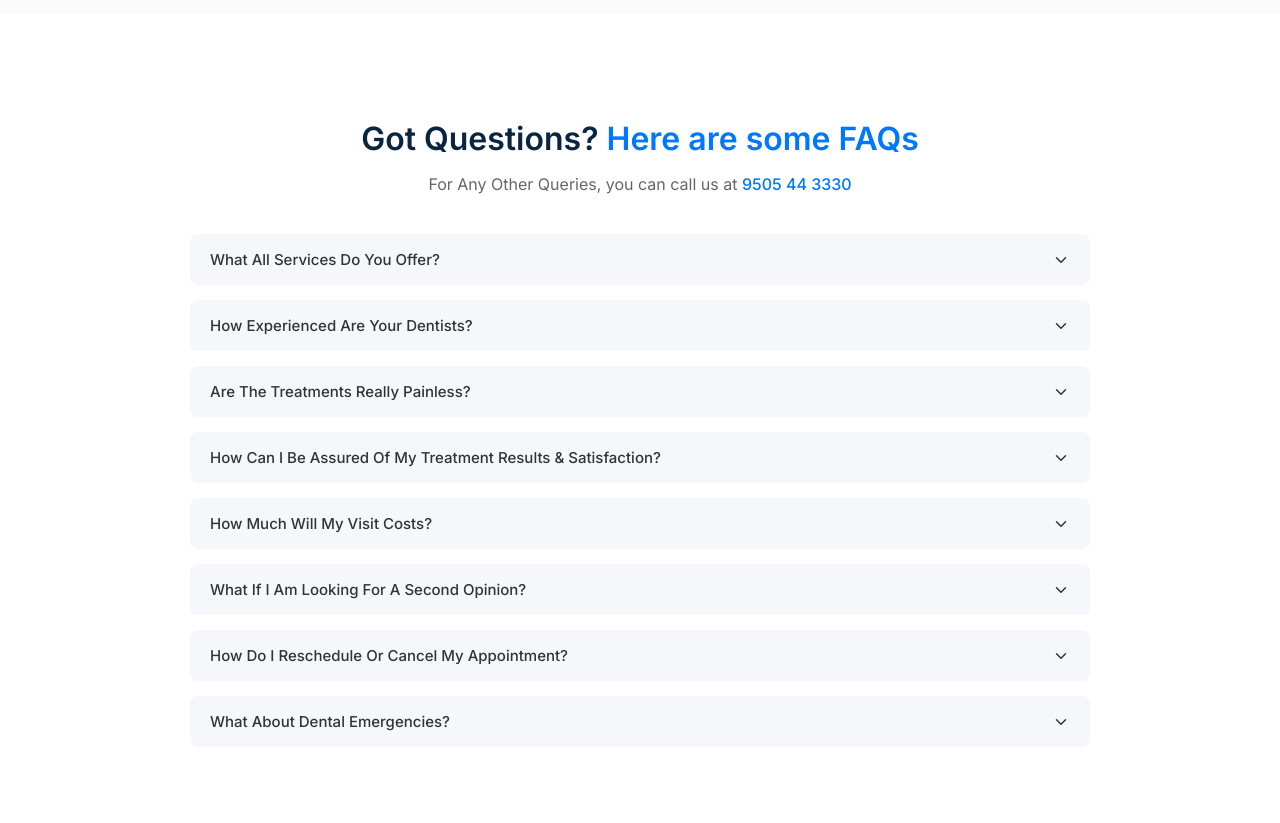
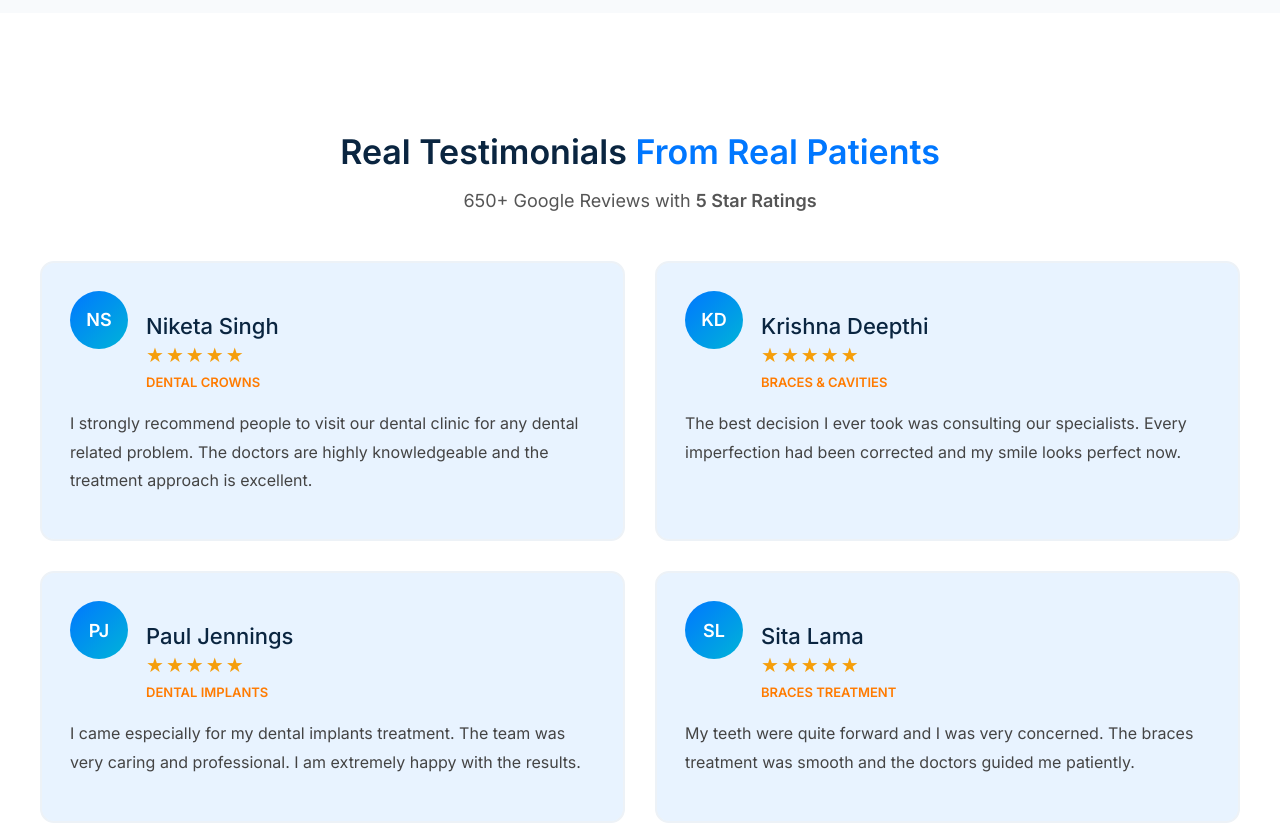
Before and after one commit to Arzun-Rzn/dental-clinic, a React (Vite) app: page / in a window 1280 px wide. Shown: the part 3000-3823 px from the top of the page. Built offline with nearby package versions, Linux system fonts and the light colour scheme.

Commit message:
Added feedbacks section

```diff
--- a/src/App.jsx
+++ b/src/App.jsx
@@ -6,6 +6,7 @@ import Details from "./components/Details";
 import Specialities from "./components/Specialities";
 import About from "./components/About";
 import Doctors from "./components/Doctors";
+import Feedbacks from "./components/Feedbacks";
 import FAQs from "./components/FAQs";
 import Contact from "./components/Contact";
 import Footer from "./components/Footer";
@@ -19,6 +20,7 @@ function App() {
       <Specialities />
       <About />
       <Doctors />
+      <Feedbacks />
       <FAQs />
       <Contact />
       <Footer />
--- /dev/null
+++ b/src/components/Feedbacks.jsx
@@ -0,0 +1,82 @@
+import "../styles/Feedbacks.css";
+
+function Feedbacks() {
+  const reviews = [
+    {
+      name: "Niketa Singh",
+      initials: "NS",
+      treatment: "DENTAL CROWNS",
+      review:
+        "I strongly recommend people to visit our dental clinic for any dental related problem. The doctors are highly knowledgeable and the treatment approach is excellent.",
+    },
+    {
+      name: "Krishna Deepthi",
+      initials: "KD",
+      treatment: "BRACES & CAVITIES",
+      review:
+        "The best decision I ever took was consulting our specialists. Every imperfection had been corrected and my smile looks perfect now.",
+    },
+    {
+      name: "Paul Jennings",
+      initials: "PJ",
+      treatment: "DENTAL IMPLANTS",
+      review:
+        "I came especially for my dental implants treatment. The team was very caring and professional. I am extremely happy with the results.",
+    },
+    {
+      name: "Sita Lama",
+      initials: "SL",
+      treatment: "BRACES TREATMENT",
+      review:
+        "My teeth were quite forward and I was very concerned. The braces treatment was smooth and the doctors guided me patiently.",
+    },
+    {
+      name: "Abhilash P",
+      initials: "AP",
+      treatment: "ROOT CANAL",
+      review:
+        "I feared the treatment would be painful, but everything was completed quickly and comfortably. Excellent experience.",
+    },
+    {
+      name: "Dasa Akhil",
+      initials: "DA",
+      treatment: "WISDOM TOOTH REMOVAL",
+      review:
+        "Heavy pain was resolved immediately after treatment. Friendly doctors and very supportive staff.",
+    },
+  ];
+
+  return (
+    <section className="feedbacks">
+      <div className="feedbacks-container">
+        <h2>
+          Real Testimonials <span>From Real Patients</span>
+        </h2>
+
+        <p className="feedback-subtitle">
+          650+ Google Reviews with <strong>5 Star Ratings</strong>
+        </p>
+
+        <div className="feedback-grid">
+          {reviews.map((item, index) => (
+            <div className="feedback-card" key={index}>
+              <div className="feedback-header">
+                <div className="avatar">{item.initials}</div>
+
+                <div>
+                  <h3>{item.name}</h3>
+                  <div className="stars">★★★★★</div>
+                  <span className="tag">{item.treatment}</span>
+                </div>
+              </div>
+
+              <p className="review-text">{item.review}</p>
+            </div>
+          ))}
+        </div>
+      </div>
+    </section>
+  );
+}
+
+export default Feedbacks;
--- /dev/null
+++ b/src/styles/Feedbacks.css
@@ -0,0 +1,110 @@
+.feedbacks {
+  padding: 90px 0;
+  background: #ffffff;
+}
+
+.feedbacks-container {
+  max-width: 1200px;
+  margin: 0 auto;
+  padding: 0 20px;
+}
+
+/* HEADING */
+.feedbacks h2 {
+  text-align: center;
+  font-size: 34px;
+  font-weight: 600;
+  color: #0a2540;
+  margin-bottom: 10px;
+}
+
+.feedbacks h2 span {
+  color: #0077ff;
+}
+
+.feedback-subtitle {
+  text-align: center;
+  color: #555;
+  margin-bottom: 50px;
+  font-size: 18px;
+}
+
+/* GRID */
+.feedback-grid {
+  display: grid;
+  grid-template-columns: repeat(2, 1fr);
+  gap: 30px;
+}
+
+/* CARD */
+.feedback-card {
+  padding: 28px;
+  border-radius: 14px;
+  background: #e8f3ff;
+  border: 2px solid #edf2f7;
+
+  transition: all 0.35s ease;
+}
+
+.feedback-card:hover {
+  transform: translateY(-8px);
+  box-shadow: 0 12px 30px rgba(0, 0, 0, 0.08);
+  border-color: #dbeafe;
+  background-color: #ffffff;
+}
+
+/* HEADER */
+.feedback-header {
+  display: flex;
+  gap: 18px;
+  align-items: flex-start;
+  margin-bottom: 18px;
+}
+
+/* AVATAR */
+.avatar {
+  width: 58px;
+  height: 58px;
+  border-radius: 50%;
+
+  display: flex;
+  align-items: center;
+  justify-content: center;
+
+  background: linear-gradient(135deg, #0077ff, #00b4d8);
+  color: white;
+  font-weight: 600;
+  font-size: 18px;
+
+  flex-shrink: 0;
+}
+
+/* NAME */
+.feedback-header h3 {
+  font-size: 22px;
+  color: #0a2540;
+  margin-bottom: 4px;
+  font-weight: 500;
+}
+
+/* STARS */
+.stars {
+  color: #f59e0b;
+  font-size: 20px;
+  letter-spacing: 2px;
+  margin-bottom: 4px;
+}
+
+/* TAG */
+.tag {
+  font-size: 13px;
+  color: #ff7b00;
+  font-weight: 600;
+}
+
+/* REVIEW */
+.review-text {
+  color: #444;
+  line-height: 1.8;
+  font-size: 16px;
+}
```
